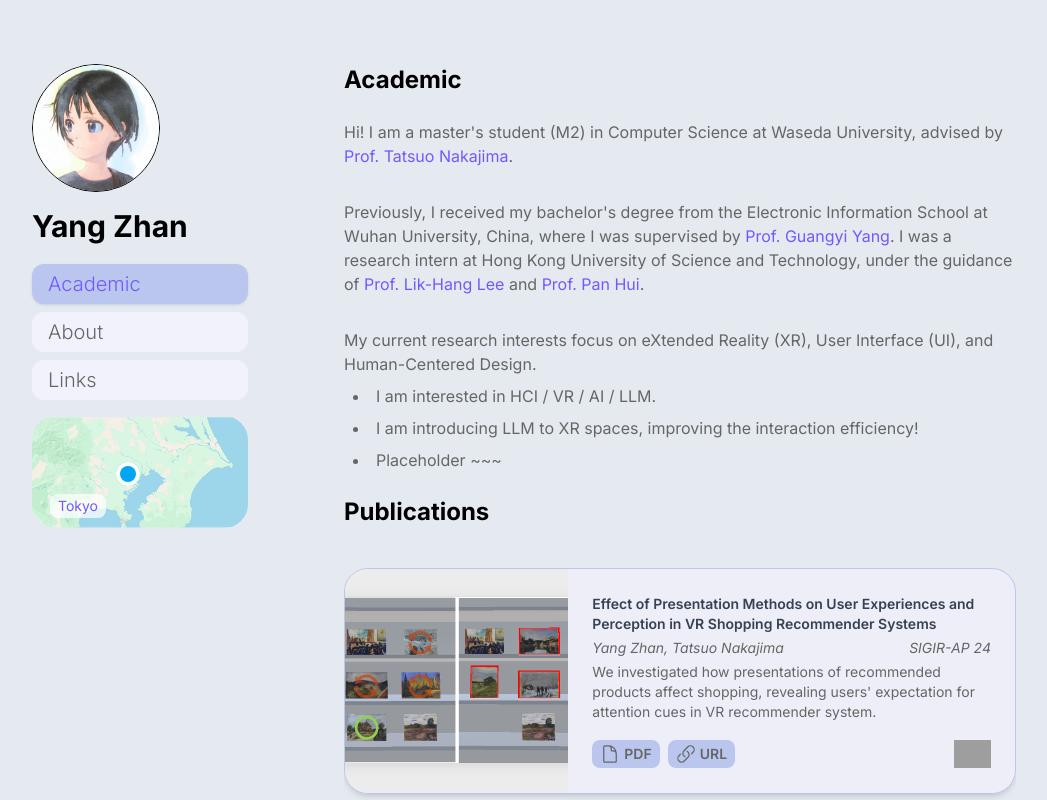
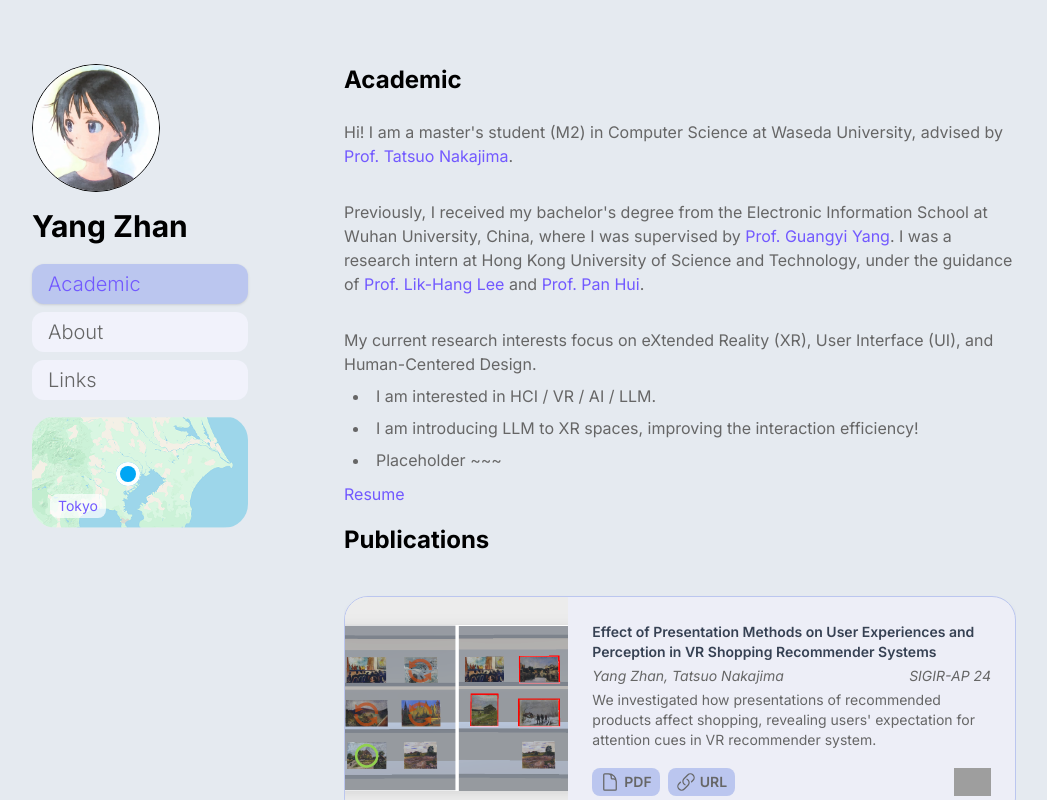
Before and after one commit to SN-F-QR/academic-personal, a React (Vite) app: page / in a window 1280 px wide. Shown: the top 800 px of the page, without its empty margins (52-1099 px from the left). Built offline with nearby package versions, Linux system fonts and the light colour scheme; grey boxes are pictures that could not be loaded.

Commit message:
feat: arrange navbar in layout

```diff
--- /dev/null
+++ b/src/components/WithNavBarLayout.tsx
@@ -0,0 +1,14 @@
+import NavBar, { InlineNavBar } from "./NavBar";
+import { Outlet } from "react-router";
+
+const WithNavBarLayout = () => {
+  return (
+    <div className="h-full space-x-8 place-self-center pt-8 pb-20 transition-all lg:flex xl:mr-32">
+      <NavBar />
+      <InlineNavBar />
+      <Outlet />
+    </div>
+  );
+};
+
+export default WithNavBarLayout;
--- a/src/content/academic.mdx
+++ b/src/content/academic.mdx
@@ -12,6 +12,8 @@
 - I am interested in HCI / VR / AI / LLM.
 - I am introducing LLM to XR spaces, improving the interaction efficiency!
 - Placeholder ~~~
+
+<a href="/resume">Resume</a>
 
 ## Publications
 
--- a/src/pages/App.tsx
+++ b/src/pages/App.tsx
@@ -2,6 +2,7 @@
 import Academic from "./Academic";
 import Links from "./Links";
 import NavBar, { InlineNavBar } from "../components/NavBar";
+import WithNavBarLayout from "../components/WithNavBarLayout";
 import About from "./About";
 import Resume from "./Resume";
 
@@ -12,20 +13,15 @@
   return (
     <BrowserRouter>
       <div className="min-h-dvh w-full bg-purple-light p-4">
-        <div className="h-full space-x-8 place-self-center pt-8 pb-20 transition-all lg:flex xl:mr-32">
-          <NavBar />
-          <InlineNavBar />
-          <div>
-            <Routes>
-              <Route path="/" element={<Academic pageStyle={pageStyle} />} />
+        <div>
+          <Routes>
+            <Route path="/" element={<WithNavBarLayout />}>
+              <Route index element={<Academic pageStyle={pageStyle} />} />
               <Route path="/about" element={<About pageStyle={pageStyle} />} />
               <Route path="/links" element={<Links pageStyle={pageStyle} />} />
-              <Route
-                path="/resume"
-                element={<Resume pageStyle={pageStyle} />}
-              />
-            </Routes>
-          </div>
+            </Route>
+            <Route path="/resume" element={<Resume pageStyle={pageStyle} />} />
+          </Routes>
         </div>
       </div>
     </BrowserRouter>
--- a/src/pages/Links.tsx
+++ b/src/pages/Links.tsx
@@ -2,7 +2,7 @@
 
 const Links: React.FC<{ pageStyle: string }> = ({ pageStyle }) => {
   return (
-    <div className={pageStyle}>
+    <div className={`${pageStyle} place-self-start`}>
       <div className="w-full">
         <h2 className="hidden lg:block">Links</h2>
         <LinksContent />
```
